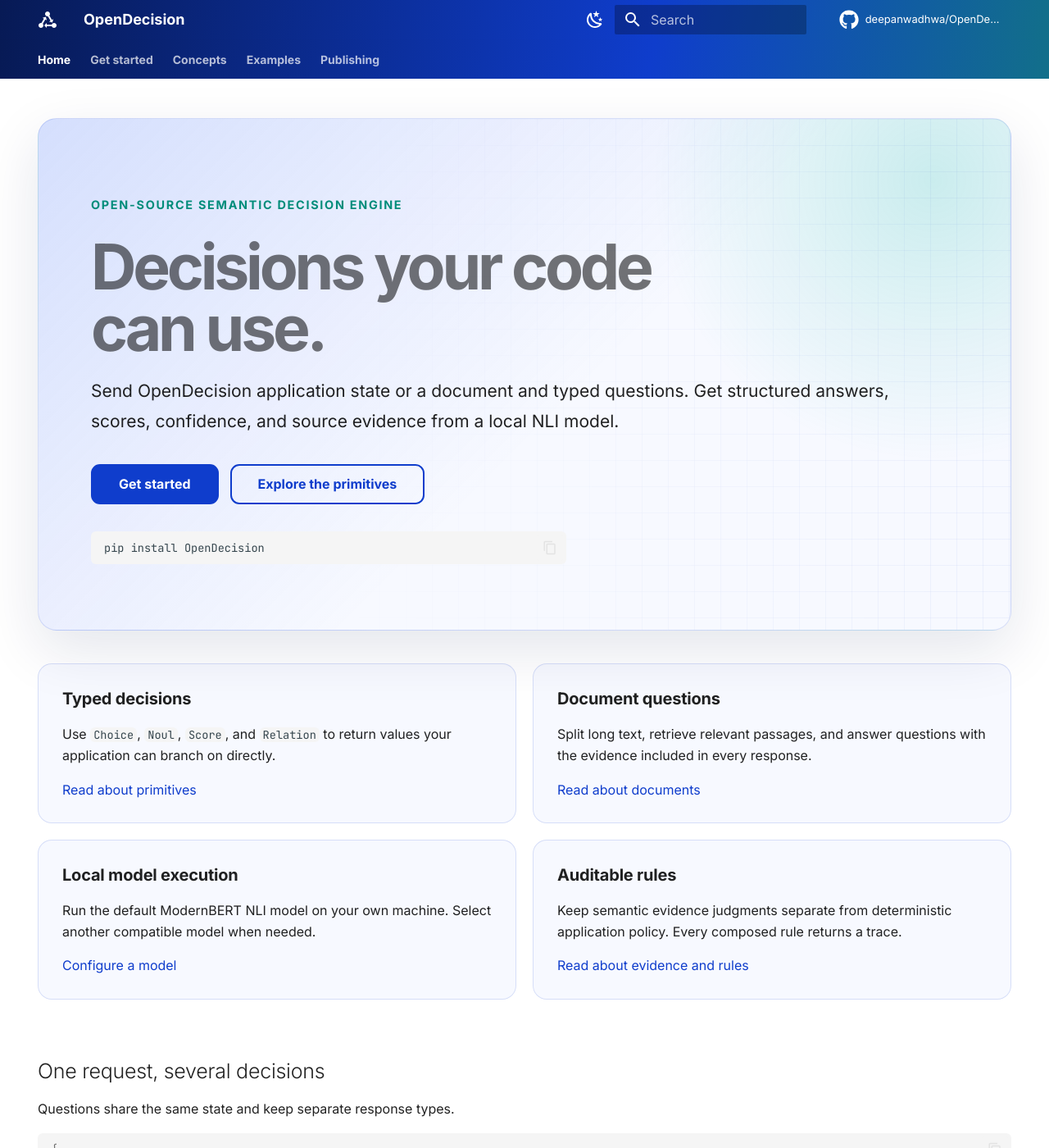
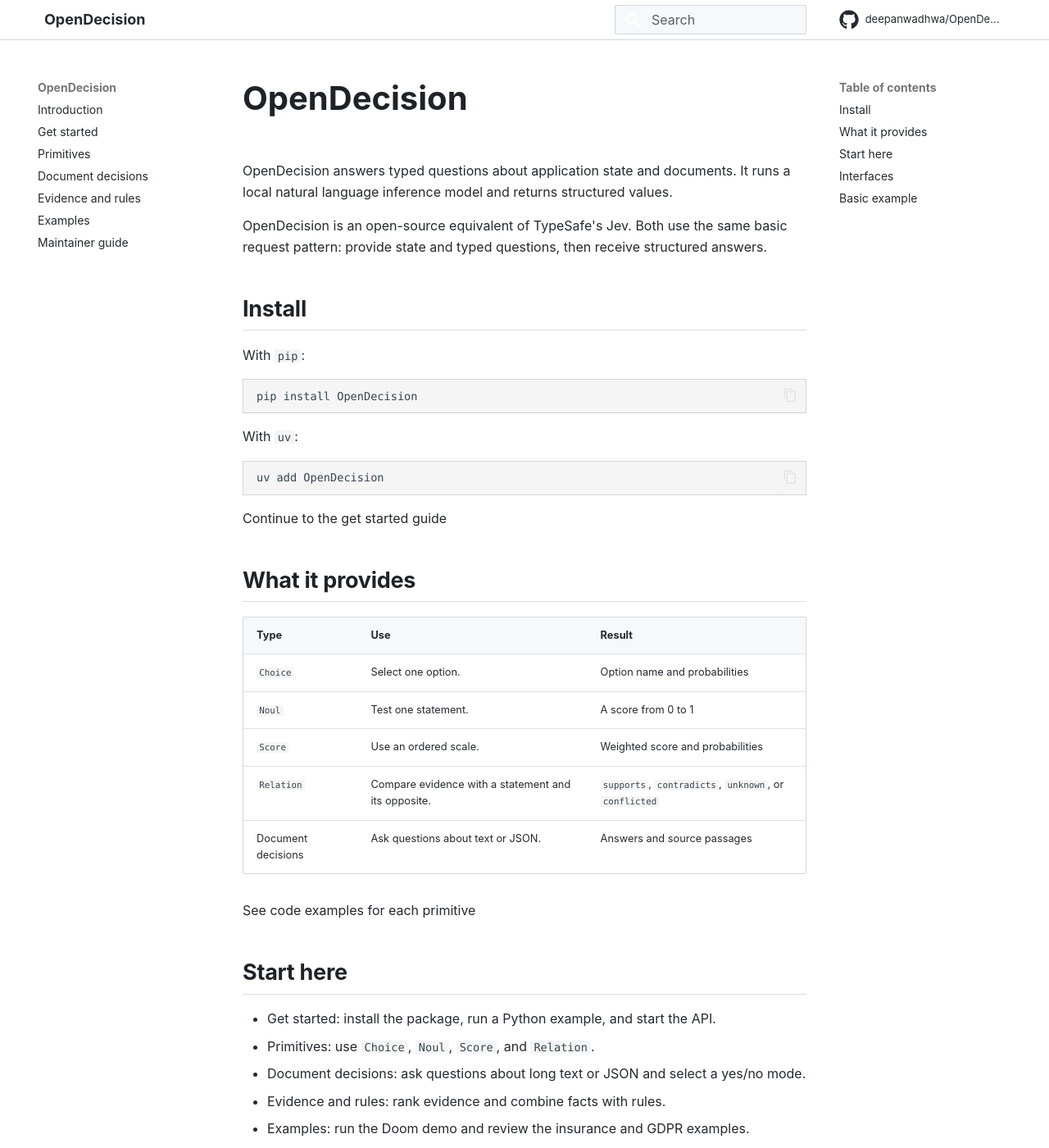
Before and after one commit to deepanwadhwa/OpenDecision, an MkDocs documentation site: the page built from docs/index.md, in a window 1280 px wide and 1400 px high. Shown: the whole window at 82% size. Built offline with MkDocs 1.6.1 and Material for MkDocs 9.7.7, drawn with Linux system fonts in a browser that asks for light colours; comment, search, counter and statistics services are not loaded; some of the changed text lies outside the part shown.

Commit message:
Simplify documentation design

````diff
--- a/docs/index.md
+++ b/docs/index.md
@@ -1,107 +1,71 @@
----
-hide:
-  - navigation
-  - toc
----
+# OpenDecision
 
-<div class="od-hero" markdown>
+OpenDecision answers typed questions about application state and documents. It runs a local natural language inference model and returns structured values.
 
-<span class="od-eyebrow">Open-source semantic decision engine</span>
+OpenDecision is an open-source equivalent of [TypeSafe's Jev](https://docs.typesafe.ai/introduction). Both use the same basic request pattern: provide state and typed questions, then receive structured answers.
 
-# Decisions your code can use.
+## Install
 
-Send OpenDecision application state or a document and typed questions. Get structured answers, scores, confidence, and source evidence from a local NLI model.
-
-<div class="od-actions">
-  <a class="md-button md-button--primary" href="quickstart/">Get started</a>
-  <a class="md-button" href="primitives/">Explore the primitives</a>
-</div>
-
-<div class="od-install" markdown>
+With `pip`:
 
 ```bash
 pip install OpenDecision
 ```
 
-</div>
+With `uv`:
 
-</div>
+```bash
+uv add OpenDecision
+```
 
-<div class="od-card-grid" markdown>
+[Continue to the get started guide](quickstart.md)
 
-<div class="od-card" markdown>
+## What it provides
 
-### Typed decisions
+| Type | Use | Result |
+| --- | --- | --- |
+| `Choice` | Select one option. | Option name and probabilities |
+| `Noul` | Test one statement. | A score from 0 to 1 |
+| `Score` | Use an ordered scale. | Weighted score and probabilities |
+| `Relation` | Compare evidence with a statement and its opposite. | `supports`, `contradicts`, `unknown`, or `conflicted` |
+| Document decisions | Ask questions about text or JSON. | Answers and source passages |
 
-Use `Choice`, `Noul`, `Score`, and `Relation` to return values your application can branch on directly.
+[See code examples for each primitive](primitives.md)
 
-[Read about primitives](primitives.md)
+## Start here
 
-</div>
-
-<div class="od-card" markdown>
-
-### Document questions
-
-Split long text, retrieve relevant passages, and answer questions with the evidence included in every response.
-
-[Read about documents](document-decisions.md)
-
-</div>
-
-<div class="od-card" markdown>
-
-### Local model execution
-
-Run the default ModernBERT NLI model on your own machine. Select another compatible model when needed.
-
-[Configure a model](quickstart.md#select-a-model)
-
-</div>
-
-<div class="od-card" markdown>
-
-### Auditable rules
-
-Keep semantic evidence judgments separate from deterministic application policy. Every composed rule returns a trace.
-
-[Read about evidence and rules](evidence-and-rules.md)
-
-</div>
-
-</div>
-
-## One request, several decisions
-
-Questions share the same state and keep separate response types.
-
-```json
-{
-  "state": "The customer was charged twice and needs help today.",
-  "questions": {
-    "department": {
-      "type": "choice",
-      "instructions": "Which team should handle this?",
-      "criteria": {
-        "billing": "Payment and refund requests",
-        "technical": "Software problems"
-      }
-    },
-    "urgent": {
-      "type": "noul",
-      "instructions": "This request is time-sensitive."
-    }
-  }
-}
-```
+- [Get started](quickstart.md): install the package, run a Python example, and start the API.
+- [Primitives](primitives.md): use `Choice`, `Noul`, `Score`, and `Relation`.
+- [Document decisions](document-decisions.md): ask questions about long text or JSON and select a yes/no mode.
+- [Evidence and rules](evidence-and-rules.md): rank evidence and combine facts with rules.
+- [Examples](examples.md): run the Doom demo and review the insurance and GDPR examples.
 
 ## Interfaces
 
-| Interface | Use it when |
+| Interface | Use |
 | --- | --- |
-| Python | OpenDecision runs in the same application process. |
-| `POST /v1/systemone` | A service sends structured state and typed questions. |
-| `POST /v1/documents/decide` | A service asks questions about long text or JSON documents. |
-| TypeSafe-compatible endpoint | An existing TypeSafe SDK client needs a local OpenDecision server. |
+| Python | Call OpenDecision in the same process as the application. |
+| `POST /v1/systemone` | Send state and typed questions to the API. |
+| `POST /v1/documents/decide` | Send a document and typed questions to the API. |
+| TypeSafe-compatible endpoint | Use a compatible TypeSafe SDK client with a local server. |
 
-[:material-arrow-right: Install and run OpenDecision](quickstart.md){ .md-button .md-button--primary }
+## Basic example
+
+```python
+from opendecision import OpenDecisionEngine
+
+engine = OpenDecisionEngine()
+
+result = engine.choice(
+    state="The customer was charged twice.",
+    instructions="Which team should handle this request?",
+    criteria={
+        "billing": "Payments, invoices, refunds, and duplicate charges",
+        "technical": "Software bugs",
+        "sales": "Pricing and purchases",
+    },
+)
+
+print(result["choice"])
+# billing
+```
--- a/docs/stylesheets/extra.css
+++ b/docs/stylesheets/extra.css
@@ -1,162 +1,83 @@
 :root {
-  --md-primary-fg-color: #0f3dcc;
-  --md-primary-fg-color--light: #3b68f5;
-  --md-primary-fg-color--dark: #08247f;
-  --md-accent-fg-color: #008c7a;
-  --od-surface: #f7f9ff;
-  --od-border: rgba(15, 61, 204, 0.14);
-  --od-glow: rgba(59, 104, 245, 0.18);
+  --md-primary-fg-color: #24292f;
+  --md-primary-fg-color--light: #57606a;
+  --md-primary-fg-color--dark: #1f2328;
+  --md-accent-fg-color: #0969da;
 }
 
-[data-md-color-scheme="slate"] {
-  --md-primary-fg-color: #7397ff;
-  --md-primary-fg-color--light: #9eb8ff;
-  --md-primary-fg-color--dark: #4f74e8;
-  --md-accent-fg-color: #4dd7c2;
-  --md-default-bg-color: #0a1020;
-  --od-surface: #111a30;
-  --od-border: rgba(115, 151, 255, 0.22);
-  --od-glow: rgba(79, 116, 232, 0.22);
+body {
+  color: #24292f;
 }
 
-.md-header,
-.md-tabs {
-  background: linear-gradient(100deg, #071a55 0%, #0f3dcc 62%, #126f8a 100%);
+.md-header {
+  background: #ffffff;
+  border-bottom: 1px solid #d0d7de;
+  box-shadow: none;
+  color: #24292f;
 }
 
-.md-header__title,
-.md-tabs__link {
+.md-header__button.md-logo {
+  display: none;
+}
+
+.md-header__title {
+  margin-left: 0;
+  font-weight: 600;
+}
+
+.md-search__form {
+  background: #f6f8fa;
+  border: 1px solid #d0d7de;
+}
+
+.md-search__input::placeholder {
+  color: #57606a;
+}
+
+.md-main__inner {
+  margin-top: 1.25rem;
+}
+
+.md-content__inner {
+  max-width: 48rem;
+  padding-bottom: 4rem;
+}
+
+.md-typeset h1 {
+  color: #1f2328;
+  font-size: 2rem;
+  font-weight: 650;
+  letter-spacing: 0;
+}
+
+.md-typeset h2 {
+  border-bottom: 1px solid #d8dee4;
+  color: #1f2328;
+  font-size: 1.35rem;
+  font-weight: 650;
+  padding-bottom: 0.35rem;
+}
+
+.md-typeset h3 {
+  color: #1f2328;
+  font-size: 1.05rem;
   font-weight: 650;
 }
 
-.md-main__inner {
-  margin-top: 1.4rem;
+.md-typeset table:not([class]) {
+  border: 1px solid #d0d7de;
+  box-shadow: none;
 }
 
-.md-content__inner {
-  padding-bottom: 4rem;
-}
-
-.od-hero {
-  position: relative;
-  overflow: hidden;
-  margin: 0 0 2rem;
-  padding: clamp(2rem, 5vw, 4.75rem);
-  border: 1px solid var(--od-border);
-  border-radius: 1.15rem;
-  background:
-    linear-gradient(135deg, var(--od-glow), transparent 55%),
-    radial-gradient(circle at 92% 12%, rgba(0, 180, 160, 0.18), transparent 28%),
-    var(--od-surface);
-  box-shadow: 0 24px 70px rgba(7, 26, 85, 0.11);
-}
-
-.od-hero::after {
-  position: absolute;
-  inset: 0;
-  background-image:
-    linear-gradient(var(--od-border) 1px, transparent 1px),
-    linear-gradient(90deg, var(--od-border) 1px, transparent 1px);
-  background-size: 32px 32px;
-  content: "";
-  opacity: 0.35;
-  pointer-events: none;
-  mask-image: linear-gradient(to left, black, transparent 72%);
-}
-
-.od-hero > * {
-  position: relative;
-  z-index: 1;
-}
-
-.od-hero h1 {
-  max-width: 14ch;
-  margin: 0.35rem 0 1rem;
-  font-size: clamp(2.4rem, 6vw, 4.7rem);
-  font-weight: 790;
-  letter-spacing: -0.055em;
-  line-height: 0.98;
-}
-
-.od-hero > p {
-  max-width: 52rem;
-  font-size: 1.05rem;
-  line-height: 1.75;
-}
-
-.od-eyebrow {
-  color: var(--md-accent-fg-color);
-  font-size: 0.72rem;
-  font-weight: 750;
-  letter-spacing: 0.12em;
-  text-transform: uppercase;
-}
-
-.od-actions {
-  display: flex;
-  flex-wrap: wrap;
-  gap: 0.7rem;
-  margin: 1.65rem 0;
-}
-
-.od-actions .md-button {
-  border-radius: 0.55rem;
-}
-
-.od-install {
-  max-width: 29rem;
-}
-
-.od-install .highlight {
-  margin: 0;
-}
-
-.od-card-grid {
-  display: grid;
-  grid-template-columns: repeat(2, minmax(0, 1fr));
-  gap: 1rem;
-  margin: 2rem 0 3.5rem;
-}
-
-.od-card {
-  padding: 1.35rem 1.45rem;
-  border: 1px solid var(--od-border);
-  border-radius: 0.85rem;
-  background: var(--od-surface);
-  transition: border-color 160ms ease, transform 160ms ease, box-shadow 160ms ease;
-}
-
-.od-card:hover {
-  border-color: var(--md-accent-fg-color);
-  box-shadow: 0 14px 35px var(--od-glow);
-  transform: translateY(-2px);
-}
-
-.od-card h3 {
-  margin-top: 0;
-  font-weight: 720;
-}
-
-.od-card p:last-child {
-  margin-bottom: 0;
-}
-
-.md-typeset table:not([class]) {
-  border-radius: 0.55rem;
-  box-shadow: 0 0 0 1px var(--od-border);
+.md-typeset table:not([class]) th {
+  background: #f6f8fa;
+  color: #24292f;
 }
 
 .md-typeset code {
-  border-radius: 0.3rem;
+  border-radius: 0;
 }
 
-@media screen and (max-width: 44rem) {
-  .od-hero {
-    padding: 2rem 1.35rem;
-    border-radius: 0.8rem;
-  }
-
-  .od-card-grid {
-    grid-template-columns: 1fr;
-  }
+.md-typeset pre > code {
+  border: 1px solid #d0d7de;
 }
--- a/mkdocs.yml
+++ b/mkdocs.yml
@@ -9,47 +9,27 @@
   name: material
   language: en
   icon:
-    logo: material/state-machine
     repo: fontawesome/brands/github
-  font:
-    text: Inter
-    code: JetBrains Mono
+  font: false
   features:
-    - navigation.tabs
-    - navigation.sections
     - navigation.top
-    - navigation.footer
-    - navigation.indexes
     - toc.follow
     - search.suggest
     - search.highlight
     - content.code.copy
-    - content.code.annotate
   palette:
-    - media: "(prefers-color-scheme: light)"
-      scheme: default
-      primary: custom
-      accent: custom
-      toggle:
-        icon: material/weather-night
-        name: Use dark mode
-    - media: "(prefers-color-scheme: dark)"
-      scheme: slate
-      primary: custom
-      accent: custom
-      toggle:
-        icon: material/weather-sunny
-        name: Use light mode
+    scheme: default
+    primary: custom
+    accent: custom
 
 nav:
-  - Home: index.md
+  - Introduction: index.md
   - Get started: quickstart.md
-  - Concepts:
-      - Primitives: primitives.md
-      - Document decisions: document-decisions.md
-      - Evidence and rules: evidence-and-rules.md
+  - Primitives: primitives.md
+  - Document decisions: document-decisions.md
+  - Evidence and rules: evidence-and-rules.md
   - Examples: examples.md
-  - Publishing: publishing.md
+  - Maintainer guide: publishing.md
 
 plugins:
   - search
@@ -76,4 +56,4 @@
     - icon: fontawesome/brands/python
       link: https://pypi.org/project/OpenDecision/
 
-copyright: Apache 2.0 · OpenDecision
+copyright: OpenDecision, Apache 2.0
````
